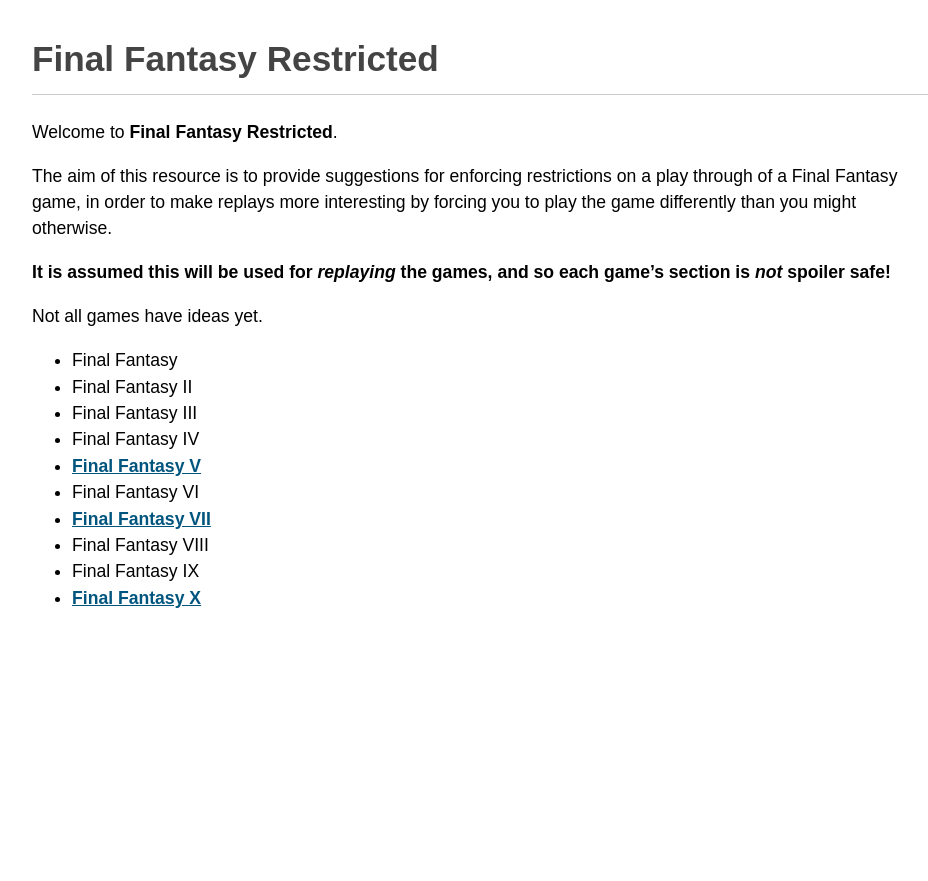
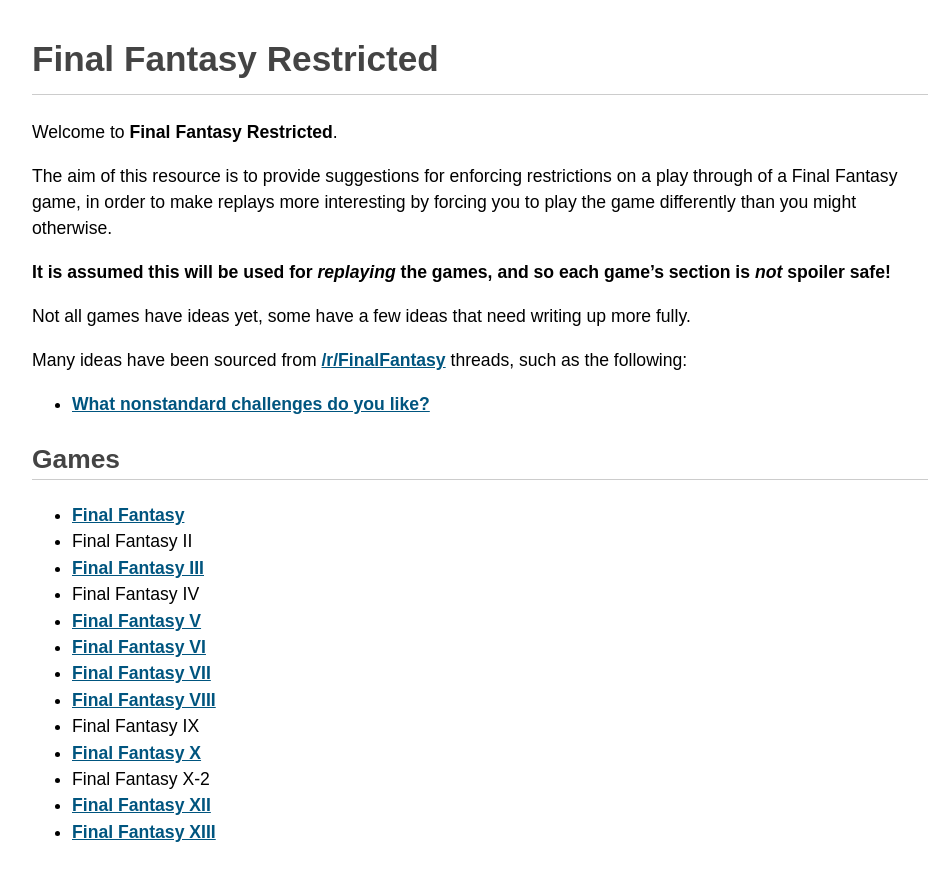
Before and after one commit to beforan/beforan.github.io, a Jekyll site: the page built from ff-restricted/index.md, in a window 1280 px wide. Shown: the top 881 px of the page, without its empty margins (158-1086 px from the left). Built offline with Jekyll 4.4.1, drawn with Linux system fonts in a browser that asks for light colours; some web fonts are replaced; Markdown is read by kramdown in place of the engine named in the settings.

Commit message:
Added a lot more games, with simple ideas for each

```diff
--- a/ff-restricted/index.md
+++ b/ff-restricted/index.md
@@ -11,15 +11,25 @@
 
 **It is assumed this will be used for *replaying* the games, and so each game's section is *not* spoiler safe!**
 
-Not all games have ideas yet.
+Not all games have ideas yet, some have a few ideas that need writing up more fully.
 
-- Final Fantasy
+Many ideas have been sourced from [/r/FinalFantasy](https://reddit.com/r/FinalFantasy) threads, such as the following:
+
+- [What nonstandard challenges do you like?](https://www.reddit.com/r/FinalFantasy/comments/3h79gc/what_nonstandard_challenges_do_you_like/)
+
+
+## Games
+
+- [Final Fantasy](i)
 - Final Fantasy II
-- Final Fantasy III
+- [Final Fantasy III](iii)
 - Final Fantasy IV
 - [Final Fantasy V](v)
-- Final Fantasy VI
+- [Final Fantasy VI](vi)
 - [Final Fantasy VII](vii)
-- Final Fantasy VIII
+- [Final Fantasy VIII](viii)
 - Final Fantasy IX
 - [Final Fantasy X](x)
+- Final Fantasy X-2
+- [Final Fantasy XII](xii)
+- [Final Fantasy XIII](xiii)
```
Also changed, not shown: ff-restricted/i/index.md (added, +19 -0 lines), ff-restricted/iii/index.md (added, +14 -0 lines), ff-restricted/v/index.md (added, +12 -0 lines), ff-restricted/vi/index.md (added, +15 -0 lines), ff-restricted/viii/index.md (added, +20 -0 lines), ff-restricted/x/index.md (added, +19 -0 lines), ff-restricted/xii/index.md (added, +25 -0 lines), ff-restricted/xiii/index.md (added, +20 -0 lines).
